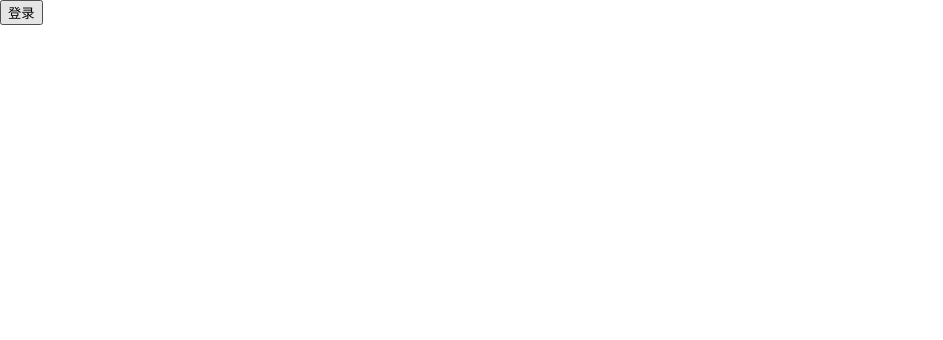
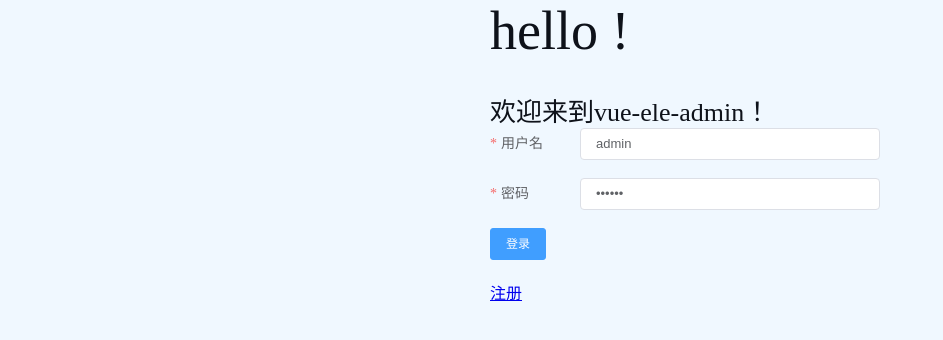
Before and after one commit to lau0708/vue-ele-admin, a Vue app: page /login in a window 1280 px wide. Shown: the top 340 px of the page, without its empty margins (0-943 px from the left). Built offline with nearby package versions, Linux system fonts and the light colour scheme.

Commit message:
组件封装   login页面

```diff
--- /dev/null
+++ b/src/components/e-btn.vue
@@ -0,0 +1,51 @@
+<template>
+  <el-button
+    :type="type"
+    :size="size"
+    :disabled="disabled"
+    :plain="plain"
+    :loading="loading"
+    v-bind="$attrs"
+    v-on="$listeners">
+    <slot></slot>
+    {{name}}
+  </el-button>
+</template>
+
+<script>
+  export default {
+    name: "e-btn",
+    props:{
+      type:{
+        type:String,
+        default:"primary"
+      },
+      size:{
+        type:String,
+        default:"small"
+      },
+      disabled:{
+        type:Boolean,
+        default:false
+      },
+      //按钮文字
+      name:{
+        type:String,
+        default:"新建"
+      },
+      //是否为朴素按钮
+      plain:{
+        type:Boolean,
+        default:false
+      },
+      loading:{
+        type:Boolean,
+        default:false
+      }
+    }
+  }
+</script>
+
+<style scoped>
+
+</style>
--- /dev/null
+++ b/src/components/form/e-form.vue
@@ -0,0 +1,68 @@
+<template>
+  <div>
+    <el-form ref="form"
+             @submit.native.prevent
+             :model="form"
+             :inline="inline"
+             :size="size"
+             :label-width="label_width"
+             :label-position="label_position">
+      <slot></slot>
+    </el-form>
+  </div>
+</template>
+
+<script>
+  export default {
+    props:{
+      form:"",
+      //true：行排列  false：纵向排列
+      inline:{
+        type:Boolean,
+        default:false
+      },
+      //form表单尺寸
+      size:{
+        type:String,
+        default:"small"
+      },
+      label_width:{
+        type:String,
+        default:"90px"
+      },
+      //label的位置
+      label_position:{
+        type:String,
+        default:"left"
+      }
+    },
+    methods:{
+      //对整个表单进行校验
+      valid(callback){
+        this.$refs.form.validate((valid)=>{
+          callback(valid)
+        })
+      },
+      boolValid(){
+        let res = true;
+        this.$refs.form.validate((valid)=>{
+          res = valid
+        });
+        return res
+      },
+      //表单部分校验
+      validF(arr=[],callback){
+        this.$refs.form.validateField(arr,callback)
+      },
+      //对整个表单进行重置 并移除校验结果
+      reset(){
+        this.$refs.form.resetFields()
+      }
+    }
+
+  }
+</script>
+
+<style scoped>
+
+</style>
--- /dev/null
+++ b/src/components/form/e-input-name.vue
@@ -0,0 +1,89 @@
+<template>
+  <el-form-item :label="getLabel(label)" :prop="prop" :rules="rule"  :size="size">
+
+    <el-input
+      v-bind="$attrs"
+      v-on="$listeners"
+      v-model="value"
+      :disabled="disabled"
+      :style="{'width':width + ' !important'}"
+      :placeholder="placeholder?placeholder:'请输入'+getLabel(label)"
+    ></el-input>
+    <slot></slot>
+
+  </el-form-item>
+</template>
+
+<script>
+  import methods from "../../mixins/methods";
+  export default {
+    mixins:[methods],
+    data(){
+      return {
+        rule:[
+          { required: this.require,
+            message:this.require?"请输入"+this.label:"",
+            trigger: 'change'
+          },
+          {
+            validator:this.validator,
+            trigger: 'change'
+          }
+        ]
+      }
+    },
+    props:{
+      prop:{
+        type:String,
+        default:""
+      },
+      value:'',
+      label:{
+        type:String,
+        default:"名称"
+      },
+      require:{
+        type:Boolean,
+        default:true
+      },
+      width:{
+        type:String,
+        default:"300px"
+      },
+      min: {
+        type: Number,
+        default: 1
+      },
+      max: {
+        type: Number,
+        default: 45
+      },
+      size:{
+        type:String,
+        default:"small"
+      },
+      disabled:{
+        type:Boolean,
+        default:false
+      },
+      placeholder:{
+        type:String,
+        default:""
+      }
+    },
+    methods:{
+      validator(rule,value,callback){
+        //验证
+       if(!value){
+          callback(new Error("请输入"));
+        } else {
+          callback();
+        }
+      }
+    }
+  }
+</script>
+
+<style scoped>
+
+</style>
--- /dev/null
+++ b/src/components/form/e-input-pwd.vue
@@ -0,0 +1,85 @@
+<template>
+
+  <el-form-item :label="getLabel(label)" :rules="rule" :prop="prop" :size="size" :label-width="label_width">
+
+    <el-input
+      type="password"
+      v-bind="$attrs"
+      v-on="$listeners"
+      v-model="value"
+      :disabled="disabled"
+      :style="{'width':width + ' !important'}"
+      :placeholder="plc ? ($t('hint.enter') + $t(plc)) : $t('hint.enter') + getLabel(label)"
+    ></el-input>
+
+  </el-form-item>
+
+</template>
+
+<script>
+  import methods from  "@/mixins/methods"
+
+  export default {
+    mixins:[methods],
+    data(){
+      return {
+        rule:[
+          { required: this.require,
+            message: this.require ? (this.$t("hint.enter") + this.getLabel(this.label) ) : "",
+            trigger: 'change'
+          },
+          { min: this.min,
+            max: this.max,
+            message: this.$t("hint.enterLength") +this.min + this.$t("hint.to")+this.max+this.$t("hint.chars"),
+            trigger: 'change' }
+        ]
+      }
+    },
+    props:{
+      prop:{
+        type:String,
+        default:""
+      },
+      value:'',
+      label:{
+        type:String,
+        default:"password"
+      },
+      require:{
+        type:Boolean,
+        default:true
+      },
+      min: {
+        type: Number,
+        default: 0
+      },
+      max: {
+        type: Number,
+        default: 256
+      },
+      size:{
+        type:String,
+        default:"small"
+      },
+      disabled:{
+        type:Boolean,
+        default:false
+      },
+      label_width:{
+        type:String,
+        default: ""
+      },
+      plc:{
+        type:String,
+        default:""
+      },
+      width:{
+        type:String,
+        default:"300px"
+      }
+    }
+  }
+</script>
+<style>
+
+</style>
--- a/src/components/register.js
+++ b/src/components/register.js
@@ -1,9 +1,22 @@
 import Vue from "vue"
 
+
+// table
 import eTable from "@/components/table/e-table"
+import eBtn from "@/components/e-btn"
+
+
+// form
+import eForm from "@/components/form/e-form"
+import eInputName from "@/components/form/e-input-name"
+import eInputPwd from "@/components/form/e-input-pwd"
 
 let componentArr = [
-  {name: "eTable",tem: eTable}
+  {name: "eTable",tem: eTable},
+  {name: "eInputName",tem: eInputName},
+  {name: "eBtn",tem: eBtn},
+  {name: "eForm",tem: eForm},
+  {name: "eInputPwd",tem: eInputPwd},
 ]
 
 
--- a/src/lang/i18n/zh.js
+++ b/src/lang/i18n/zh.js
@@ -3,6 +3,13 @@
 import elementUI_ZH from "element-ui/lib/locale/lang/zh-CN"
 
 const zh = {
+  form:{
+    label:{
+      userName: "用户名",
+      pwd: "密码"
+    }
+  },
+
   menu:{
     homePage: "首页",
     modules: "组件",
--- a/src/mixins/methods.js
+++ b/src/mixins/methods.js
@@ -3,6 +3,15 @@ import axios from "./axios"
 export default {
   mixins:[axios],
   methods:{
-
+    getLabel(key){
+      let res = this.$t("form.label."+key);
+      if(res.indexOf(".") != -1){
+        res = this.$t("table.theader."+key);
+      }
+      if(res.indexOf(".") != -1){
+        res = this.$t(key);
+      }
+      return res;
+    }
   }
 }
--- a/src/views/component/contentHeader.vue
+++ b/src/views/component/contentHeader.vue
@@ -13,6 +13,6 @@
 <style scoped lang="scss">
 .content-header{
   height: 50px;
-  background-color: #ebeef5;
+  border-bottom: 1px solid gainsboro;
 }
 </style>
--- a/src/views/index/index.vue
+++ b/src/views/index/index.vue
@@ -22,13 +22,14 @@
   height: 100%;
   display: flex;
   .content{
-    width: 100%;
+    width: calc(100% - 200px);
     height: 100%;
     display: flex;
     flex-direction: column;
     .router-view{
       flex:1;
       overflow-y: auto;
+      background-color: #f6f8f9;
     }
   }
 }
--- a/src/views/page/login/login.vue
+++ b/src/views/page/login/login.vue
@@ -1,24 +1,89 @@
 <template>
-  <div>
-
-    <button @click="login">登录</button>
+  <div class="login-container">
+    <div class="login-form">
+      <e-form :form="form">
+        <div class="title">hello !</div>
+        <div class="title-tips">欢迎来到{{ title }}！</div>
+        <e-input-name label="userName" v-model="form.username" prop="username"></e-input-name>
+        <e-input-pwd label="pwd" v-model="form.password" prop="password" @keyup.enter.native="handleLogin"></e-input-pwd>
+        <e-btn
+          :loading="loading"
+          name="登录"
+          @click="handleLogin"
+        >
+        </e-btn>
+        <router-link to="/register">
+          <div style="margin-top: 20px">注册</div>
+        </router-link>
+      </e-form>
+    </div>
   </div>
 </template>
 
 <script>
-  import sidebarList from "../../../tools/sidebar";
-  import addRoutes from "../../../router/addRoutes";
+  export default {
+    name: 'Login',
+    directives: {
+      focus: {
+        inserted(el) {
+          el.querySelector('input').focus()
+        },
+      },
+    },
+    data() {
+      return {
+        title: "vue-ele-admin",
+        form: {
+          username: '',
+          password: '',
+        },
+        loading: false,
+        passwordType: 'password',
+      }
+    },
+    mounted() {
+      this.form.username = 'admin';
+      this.form.password = '123456'
+      // setTimeout(() => {
+      //   this.handleLogin()
+      // }, 3000)
+    },
+    methods: {
+      //todo 登录
+      handleLogin() {
 
-  export default {
-    name: "login",
-    methods:{
-      login(){
 
-      }
-    }
+      },
+    },
   }
 </script>
 
-<style scoped>
+<style lang="scss" scoped>
 
+  .login-container {
+    height: 100vh;
+    /*background: url('../../../../static/assets/login_images/login.jpg') center center fixed no-repeat;*/
+    /*background-size: cover;*/
+    background-color: aliceblue;
+    .login-form{
+      width: 300px;
+      margin: 0 auto;
+    }
+    .title {
+      font-size: 54px;
+      font-weight: 500;
+      color: rgba(14, 18, 26, 1);
+    }
+
+    .title-tips {
+      margin-top: 29px;
+      font-size: 26px;
+      font-weight: 400;
+      color: rgba(14, 18, 26, 1);
+      text-overflow: ellipsis;
+      white-space: nowrap;
+    }
+
+
+  }
 </style>
--- a/src/views/sidebar/sidebar.vue
+++ b/src/views/sidebar/sidebar.vue
@@ -55,7 +55,7 @@
   .sidebar{
     width: 200px;
     height: 100%;
-    background-color: #545c64;
+    background-color: #282c34;
     .theme{
       font-size: 20px;
       color: white;
```
